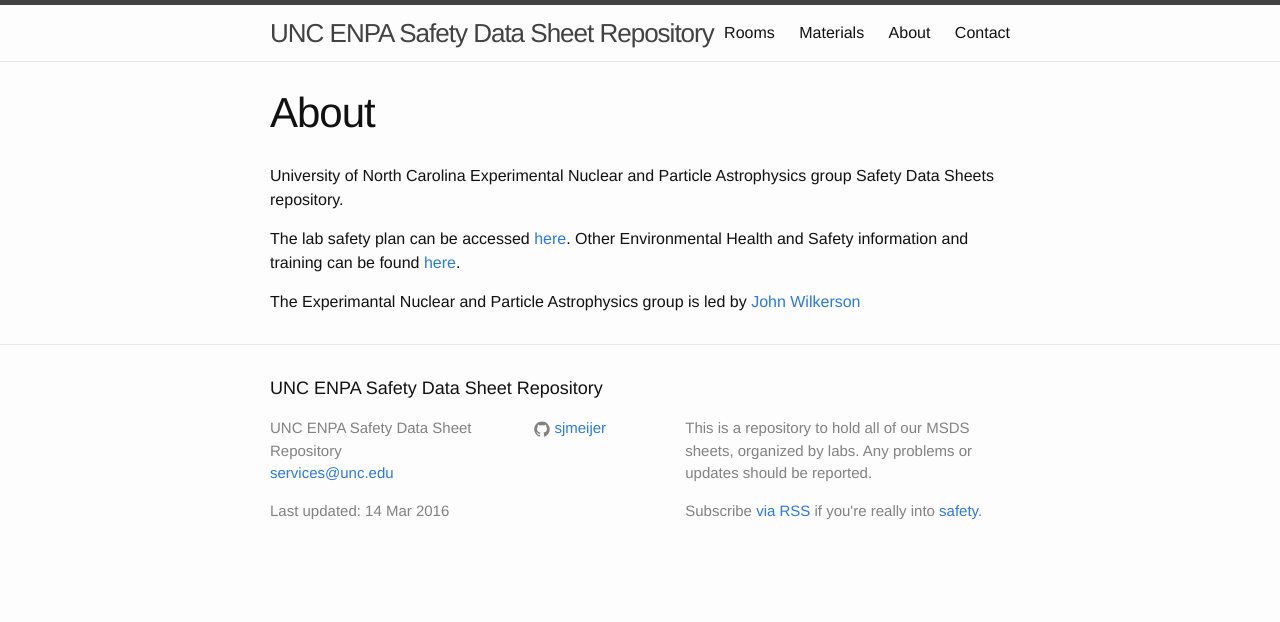
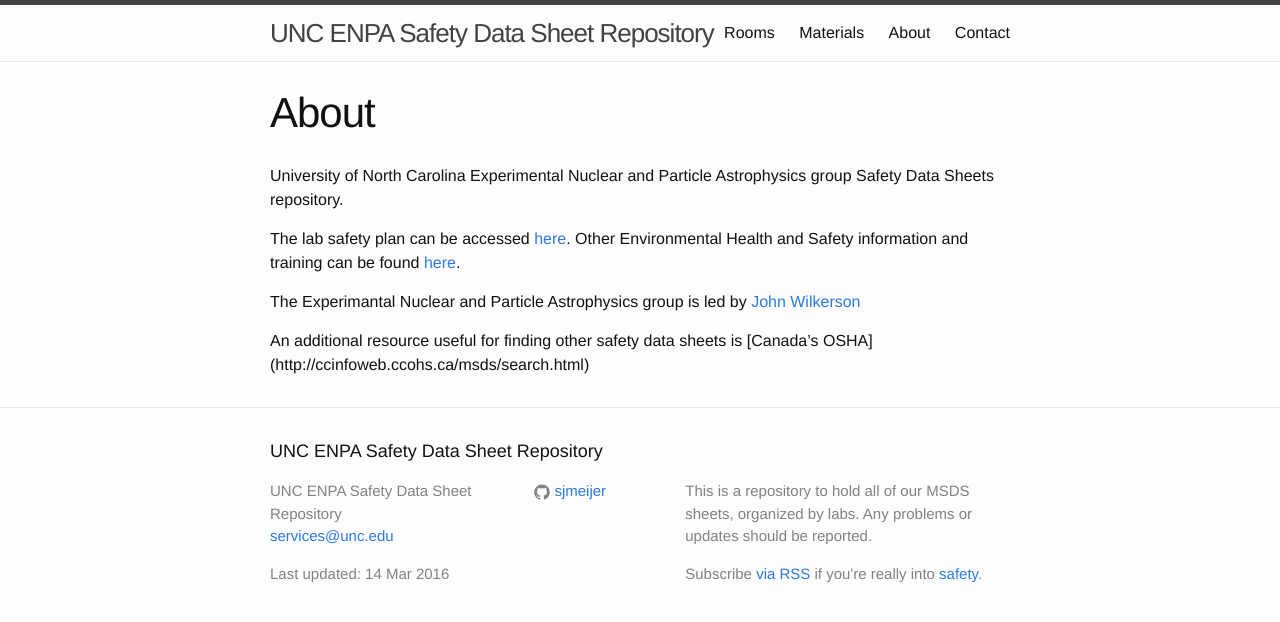
Before and after one commit to sjmeijer/msds, a Jekyll site: the page built from _pages/03_about.md, in a window 1280 px wide. Shown: the top 622 px of the page. Built offline with Jekyll 4.4.1, drawn with Linux system fonts in a browser that asks for light colours.

Commit message:
Added comment

```diff
--- a/_pages/03_about.md
+++ b/_pages/03_about.md
@@ -10,3 +10,5 @@
 The lab safety plan can be accessed [here](https://itsapps.unc.edu/LabSafetyPlan/). Other Environmental Health and Safety information and training can be found [here](http://ehs.unc.edu/).
 
 The Experimantal Nuclear and Particle Astrophysics group is led by [John Wilkerson](http://user.physics.unc.edu/~jfw/)
+
+An additional resource useful for finding other safety data sheets is [Canada's OSHA] (http://ccinfoweb.ccohs.ca/msds/search.html)
```
